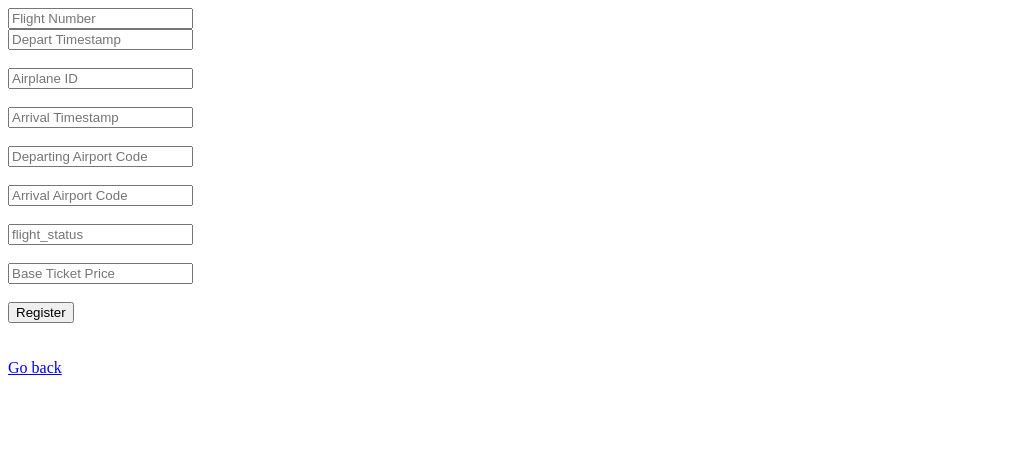
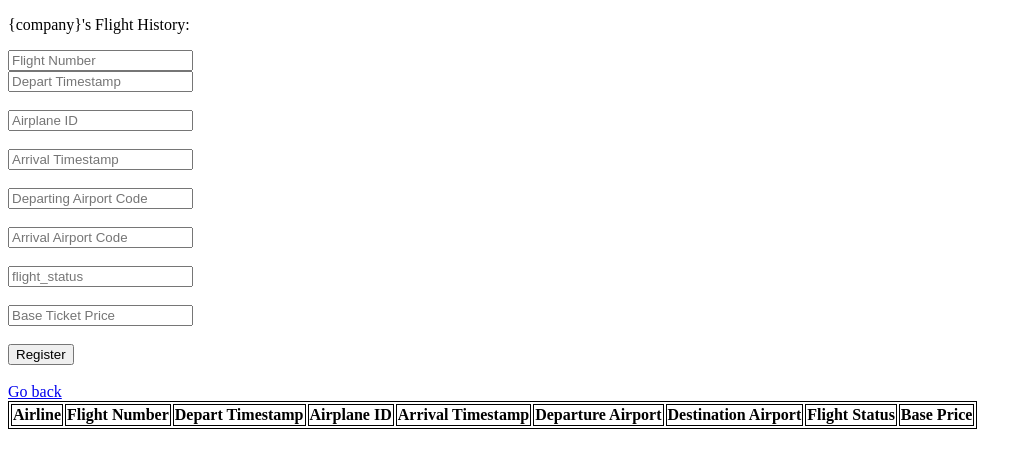
Before and after one commit to leeked/Air-Ticket-Database, a Flask app: page /flightreg in a window 1280 px wide. Shown: the top 468 px of the page, without its empty margins (0-1032 px from the left). Run offline with Flask 2, Linux system fonts and the light colour scheme; lists and menus that the app fills with data are empty.

Commit message:
initial add flight works, gonna need to add edge cases such as adding past flights into database, invalid airport/airplane codes, arrival being before departure, etc.

```diff
--- a/webapp/app.py
+++ b/webapp/app.py
@@ -384,11 +384,14 @@ Staff
 
 @app.route('/staffview', methods=['GET', 'POST'])
 def staffview():
+	#debugging to see whats in session object
 	print(f"session = {session}")
+	#get username for welcome, employer to only show company information
 	username=session['username']
 	airline = session["employer"]
 	cursor = conn.cursor()
 
+	#query all flights under that Airline
 	all_flights = "SELECT * FROM Flights WHERE airline_name = %s"
 	cursor.execute(all_flights, (airline))
 
@@ -428,6 +431,7 @@ def airportreg():
 
 @app.route('/staffaddplane', methods=['GET', 'POST'])
 def staffaddplane():
+	#fetch data from form
 	airline = session["employer"]
 	airplane_id = request.form['airplane_id']
 	num_seats = request.form['num_seats']
@@ -463,6 +467,7 @@ def staffaddplane():
 
 @app.route('/staffaddairport', methods=['GET', 'POST'])
 def staffaddairport():
+	#fetch data from form
 	airport_name = request.form['airport_name']
 	airport_code = request.form['airport_code']
 	city = request.form['airport_city']
@@ -495,6 +500,46 @@ def staffaddairport():
 	cursor.close()
 	return render_template('airportreg.html', airports=airports)
 
+@app.route('/staffaddflight', methods=['GET', 'POST'])
+def staffaddflight():
+	airline = session["employer"]
+	#get variables from form
+	flight_number = request.form['flight_number']
+	dep_ts = request.form['depart_ts']
+	airplane_id = request.form['airplane_id']
+	arr_ts = request.form['arrival_ts']
+	dep_airport_code = request.form['depart_airport_code']
+	arr_airport_code = request.form['arrival_airport_code']
+	flight_status = request.form['flight_status']
+	base_price = request.form['base_price']
+
+	#initialize cursor to begin queries
+	cursor = conn.cursor()
+
+	#query to see if flight already exists, we know airline_name, flight_number, and depart_ts
+	# make up the primary key of Flights
+	check_flight = "SELECT * FROM Flights WHERE airline_name = %s AND flight_number = %s AND depart_ts = %s"
+	cursor.execute(check_flight, (airline, flight_number, dep_ts))
+
+	#we only need to check if its empty/non-empty
+	data = cursor.fetchone()
+
+	if(data):
+		#if data is not empty, then the flight must already exist
+		error = f"Flight {flight_number} for {airline} already exists"
+		return render_template('flightreg.html', error=error)
+
+	#otherwise, this flight does not exist and we can add it to our database
+	new_flight = "INSERT INTO Flights VALUES(%s, %s, %s, %s, %s, %s, %s, %s, %s)"
+	cursor.execute(new_flight, (airline, flight_number, dep_ts, airplane_id, arr_ts, dep_airport_code, arr_airport_code, flight_status, base_price))
+	conn.commit()
+
+	all_flights = "SELECT * FROM Flights WHERE airline_name = %s"
+	cursor.execute(all_flights, (airline))
+	flight_history = cursor.fetchall()
+
+	return render_template('flightreg.html', flights=flight_history, company=airline)
+
 """
 LOGOUT
 """
--- a/webapp/templates/flightreg.html
+++ b/webapp/templates/flightreg.html
@@ -6,6 +6,38 @@
 
 
 {% block body %}
+<p class="message">{company}'s Flight History:</p>
+<style type="text/css">
+	table, th, td{
+		border: 1px solid black;
+	}
+</style>
+
+<table>
+	<th>Airline</th>
+	<th>Flight Number</th>
+	<th>Depart Timestamp</th>
+    <th>Airplane ID</th>
+	<th>Arrival Timestamp</th>
+    <th>Departure Airport</th>
+	<th>Destination Airport</th>
+	<th>Flight Status</th>
+    <th>Base Price</th>
+
+{% for line in flights %}
+	<tr>
+		<td>{{line['airline_name']}}</td>
+		<td>{{line['flight_number']}}</td>
+        <td>{{line['depart_ts']}}</td>
+        <td>{{line['airplane_id']}}</td>
+        <td>{{line['arrival_ts']}}</td>
+		<td>{{line['depart_airport_code']}}</td>
+		<td>{{line['arrival_airport_code']}}</td>
+		<td>{{line['flight_status']}}</td>
+        <td>{{line['base_price']}}</td>
+	</tr>
+{% endfor %}
+
 <form action="/staffaddflight" method="POST">
 	<input type="text" name = "flight_number" placeholder="Flight Number" required/> </br>
 	<input type="datetime" name = "depart_ts" placeholder="Depart Timestamp" required/></br></br>
```
